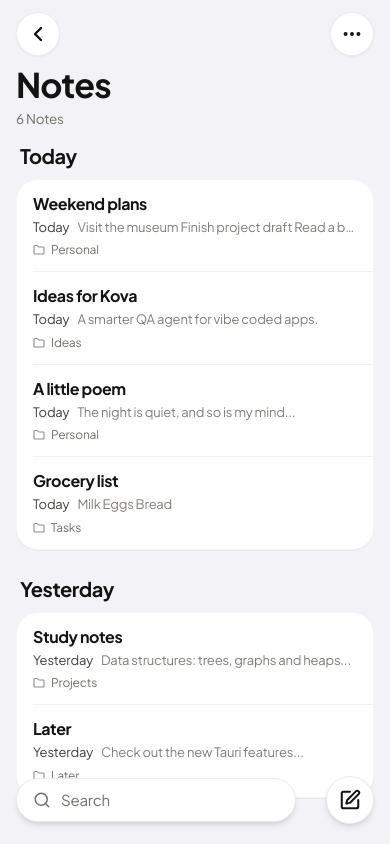
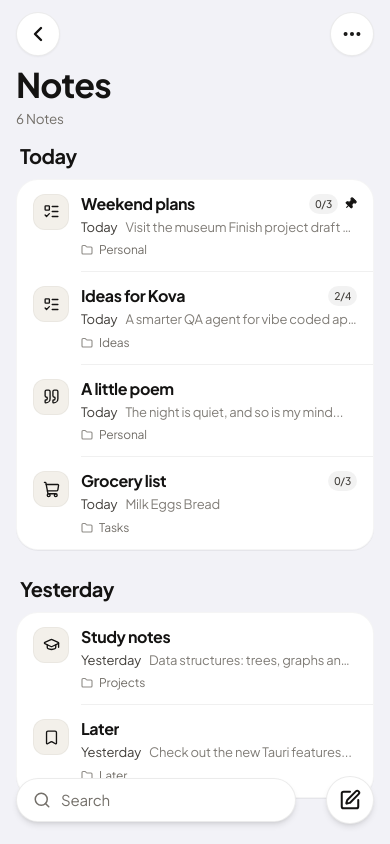
Before and after one commit to jayo14/noted, a React (Vite) app: page / in a window 390 px wide. Built offline with nearby package versions, Linux system fonts and the light colour scheme; no server answers.

Commit message:
feat(mobile): add smart context-aware icons to MobileGroupedCard

```diff
--- a/src/components/mobile/MobileGroupedCard.tsx
+++ b/src/components/mobile/MobileGroupedCard.tsx
@@ -1,7 +1,9 @@
-import React from "react";
+import React, { useMemo } from "react";
 import type { Note, Collection } from "@/types";
 import { formatNoteDateLabel, extractNoteSnippet } from "@/lib/dateGrouping";
-import { Folder } from "lucide-react";
+import { classifyNoteIcon } from "@/lib/noteClassifier";
+import { Icon } from "@/components/ui/Icon";
+import { Folder, Pin } from "lucide-react";
 
 interface MobileGroupedCardProps {
   notes: Note[];
@@ -9,11 +11,19 @@ interface MobileGroupedCardProps {
   onSelectNote: (id: string) => void;
 }
 
-export const MobileGroupedCard: React.FC<MobileGroupedCardProps> = ({
+export const MobileGroupedCard: React.FC<MobileGroupedCardProps> = React.memo(({
   notes,
   collections,
   onSelectNote,
 }) => {
+  const collectionMap = useMemo(() => {
+    const map = new Map<string, Collection>();
+    for (const c of collections) {
+      map.set(c.id, c);
+    }
+    return map;
+  }, [collections]);
+
   if (!notes || notes.length === 0) return null;
 
   return (
@@ -22,10 +32,9 @@ export const MobileGroupedCard: React.FC<MobileGroupedCardProps> = ({
         const title = (note.title || "Untitled").trim();
         const dateLabel = formatNoteDateLabel(note.updated_at || note.created_at);
         const snippet = extractNoteSnippet(note);
-
-        // Find collection name, default to "Notes" matching Image 2
-        const collection = collections.find((c) => c.id === note.collection_id);
+        const collection = note.collection_id ? collectionMap.get(note.collection_id) : undefined;
         const collectionName = collection?.name || "Notes";
+        const iconMeta = classifyNoteIcon(note, collection?.name);
 
         return (
           <div
@@ -33,6 +42,7 @@ export const MobileGroupedCard: React.FC<MobileGroupedCardProps> = ({
             onClick={() => onSelectNote(note.id)}
             role="button"
             tabIndex={0}
+            aria-label={`${title}, ${iconMeta.accessibleLabel}`}
             onKeyDown={(e) => {
               if (e.key === "Enter" || e.key === " ") {
                 e.preventDefault();
@@ -41,11 +51,37 @@ export const MobileGroupedCard: React.FC<MobileGroupedCardProps> = ({
             }}
             className="group relative cursor-pointer active:bg-black/[0.04] dark:active:bg-white/[0.06] transition-colors"
           >
-            <div className="px-4 py-3">
-              {/* Note Title */}
+            <div className="flex items-start gap-3 px-4 py-3">
+              {/* Smart context-aware icon */}
+              <div
+                className="mt-0.5 flex h-9 w-9 flex-shrink-0 items-center justify-center rounded-xl bg-[#F3F0EA] dark:bg-white/[0.07] text-[var(--text-primary)] border border-black/[0.04] dark:border-white/[0.06]"
+                title={iconMeta.categoryName}
+              >
+                <Icon name={iconMeta.icon} size={17} strokeWidth={1.9} />
+              </div>
+
+              {/* Note details */}
+              <div className="min-w-0 flex-1">
+                {/* Note Title + Pin */}
+                <div className="flex items-center justify-between gap-2">
                   <h3 className="text-[16px] font-bold text-[var(--text-primary)] truncate tracking-tight">
                     {title}
                   </h3>
+                  <div className="flex items-center gap-1.5 flex-shrink-0">
+                    {iconMeta.taskStats && (
+                      <span className="rounded-full bg-black/[0.05] dark:bg-white/[0.08] px-1.5 py-0.5 text-[10.5px] font-medium tabular-nums text-[var(--text-secondary)]">
+                        {iconMeta.taskStats.completed}/{iconMeta.taskStats.total}
+                      </span>
+                    )}
+                    {note.is_pinned && (
+                      <Pin
+                        size={13}
+                        className="fill-[var(--text-primary)] text-[var(--text-primary)] rotate-45"
+                        aria-label="Pinned"
+                      />
+                    )}
+                  </div>
+                </div>
 
                 {/* Date & Preview snippet */}
                 <div className="mt-0.5 flex items-center gap-2 text-[13px] truncate">
@@ -65,14 +101,17 @@ export const MobileGroupedCard: React.FC<MobileGroupedCardProps> = ({
                   <span>{collectionName}</span>
                 </div>
               </div>
+            </div>
 
             {/* Inset hairline divider matching Apple Notes, omitted on last item */}
             {index < notes.length - 1 && (
-              <div className="ml-4 border-b border-black/[0.06] dark:border-white/[0.08]" />
+              <div className="ml-16 border-b border-black/[0.06] dark:border-white/[0.08]" />
             )}
           </div>
         );
       })}
     </div>
   );
-};
+});
+
+MobileGroupedCard.displayName = "MobileGroupedCard";
```
Also changed, not shown: 1 other file (tests, documents, lock files or other folders). Lines whose indentation alone changed are shown as unchanged.
